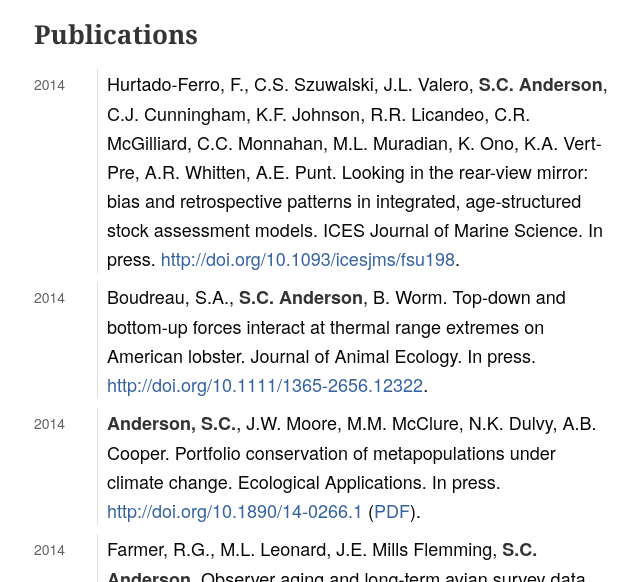
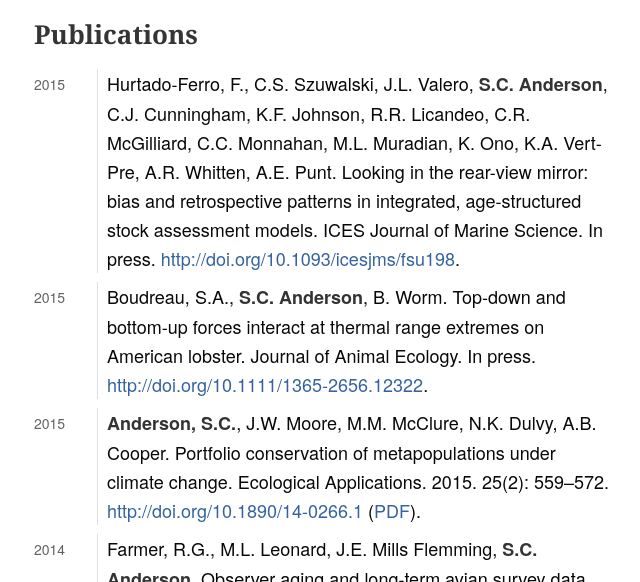
Before and after one commit to seananderson/seananderson.ca, a Jekyll site: the page built from cv.html, in a window 1280 px wide and 900 px high, scrolled down 757 px. Shown: the part 186-768 px from the top of the window, without its empty margins (316-956 px from the left). Built offline with Jekyll 4.4.1, drawn with Linux system fonts in a browser that asks for light colours; Markdown is read by kramdown in place of the engine named in the settings; comment, search, counter and statistics services are not loaded.

Commit message:
Update CV

```diff
--- a/cv.html
+++ b/cv.html
@@ -21,14 +21,14 @@
 </dl>
 <h1 id="publications">Publications</h1>
 <dl>
-<dt>2014</dt>
+<dt>2015</dt>
 <dd>Hurtado-Ferro, F., C.S. Szuwalski, J.L. Valero, <strong>S.C. Anderson</strong>, C.J. Cunningham, K.F. Johnson, R.R. Licandeo, C.R. McGilliard, C.C. Monnahan, M.L. Muradian, K. Ono, K.A. Vert-Pre, A.R. Whitten, A.E. Punt. Looking in the rear-view mirror: bias and retrospective patterns in integrated, age-structured stock assessment models. ICES Journal of Marine Science. In press. <a href="http://doi.org/10.1093/icesjms/fsu198" class="uri">http://doi.org/10.1093/icesjms/fsu198</a>.
 </dd>
-<dt>2014</dt>
+<dt>2015</dt>
 <dd>Boudreau, S.A., <strong>S.C. Anderson</strong>, B. Worm. Top-down and bottom-up forces interact at thermal range extremes on American lobster. Journal of Animal Ecology. In press. <a href="http://doi.org/10.1111/1365-2656.12322" class="uri">http://doi.org/10.1111/1365-2656.12322</a>.
 </dd>
-<dt>2014</dt>
-<dd><strong>Anderson, S.C.</strong>, J.W. Moore, M.M. McClure, N.K. Dulvy, A.B. Cooper. Portfolio conservation of metapopulations under climate change. Ecological Applications. In press. <a href="http://doi.org/10.1890/14-0266.1" class="uri">http://doi.org/10.1890/14-0266.1</a> (<a href="https://dl.dropboxusercontent.com/u/254940/papers/Anderson_etal_2014_salmon_portfolios.pdf">PDF</a>).
+<dt>2015</dt>
+<dd><strong>Anderson, S.C.</strong>, J.W. Moore, M.M. McClure, N.K. Dulvy, A.B. Cooper. Portfolio conservation of metapopulations under climate change. Ecological Applications. 2015. 25(2): 559–572. <a href="http://doi.org/10.1890/14-0266.1" class="uri">http://doi.org/10.1890/14-0266.1</a> (<a href="https://dl.dropboxusercontent.com/u/254940/papers/Anderson_etal_2014_salmon_portfolios.pdf">PDF</a>).
 </dd>
 <dt>2014</dt>
 <dd>Farmer, R.G., M.L. Leonard, J.E. Mills Flemming, <strong>S.C. Anderson</strong>. Observer aging and long-term avian survey data quality. Ecology and Evolution. 4(12): 2563–2576. <a href="http://doi.org/10.1002/ece3.1101" class="uri">http://doi.org/10.1002/ece3.1101</a> (<a href="http://onlinelibrary.wiley.com/doi/10.1002/ece3.1101/pdf">PDF</a>). <a href="http://news.nationalgeographic.com/news/2014/08/140805-aging-birders-breeding-bird-survey-volunteers-science/">National Geographic news story</a>.
```
Also changed, not shown: AndersonCV.txt (+4 -4 lines), cv-pandoc.md (+4 -4 lines), 1 other file.
